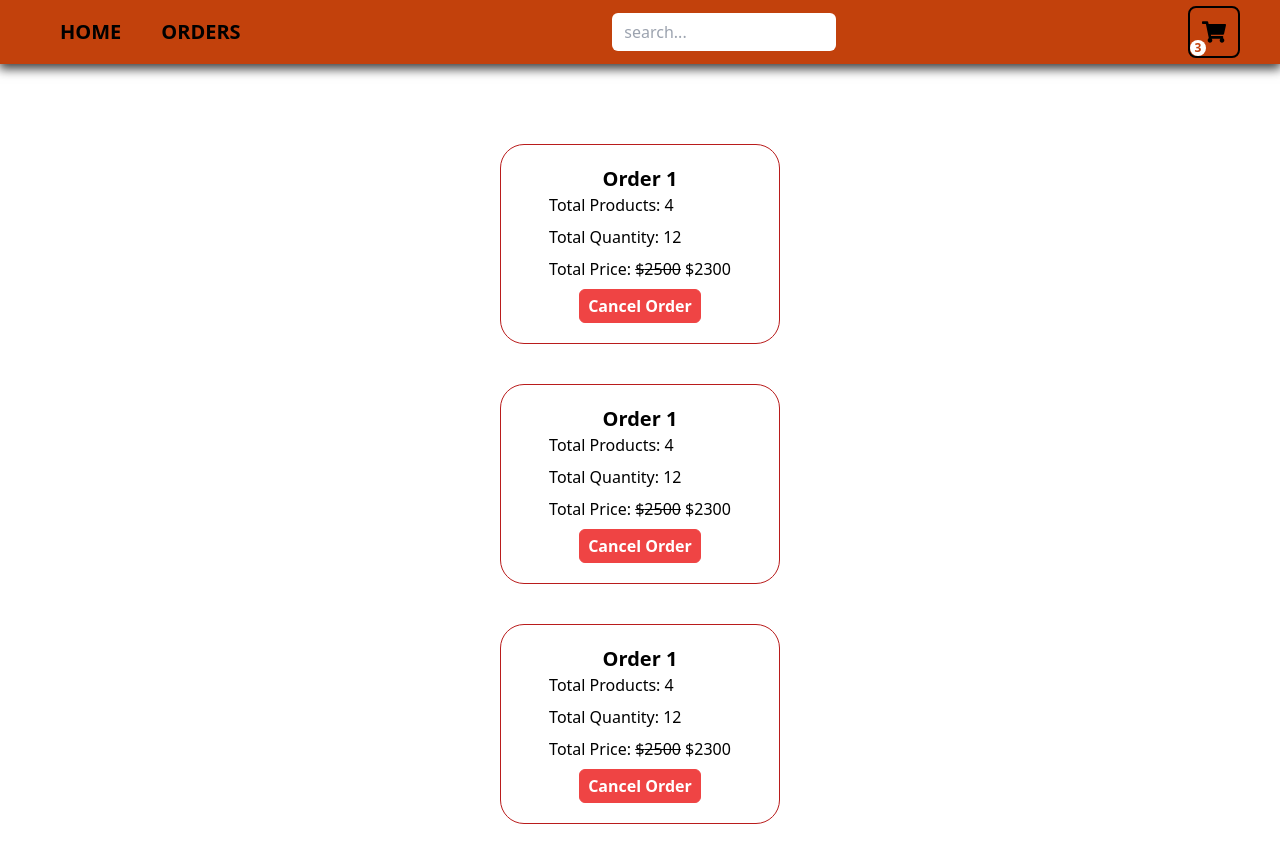
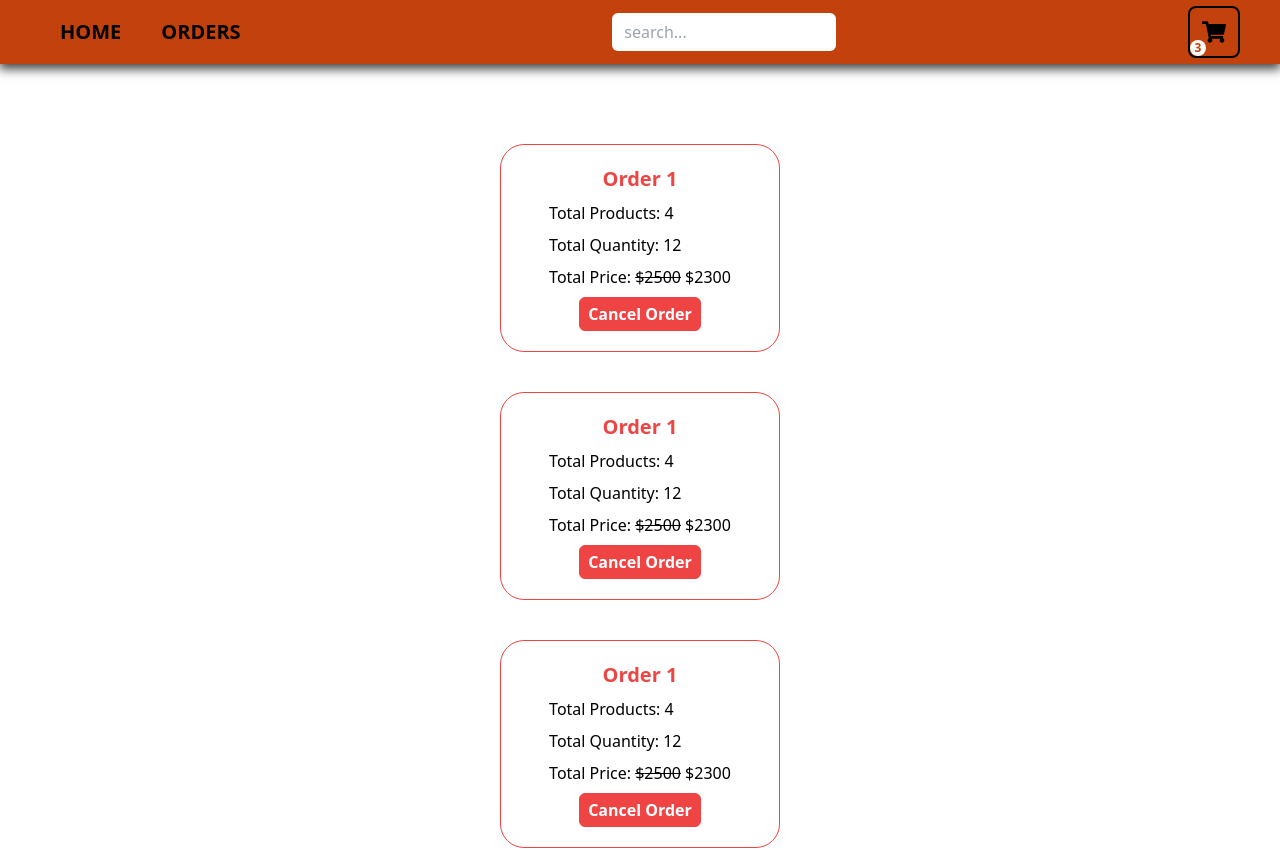
Before and after one commit to minzhoudu/mern-product-cart, a React (Vite) app in the folder frontend/: page /orders in a window 1280 px wide. Shown: the top 850 px of the page. Built offline with nearby package versions, Linux system fonts and the light colour scheme.

Commit message:
[Fe: fix] order title

```diff
--- a/frontend/src/components/Order.tsx
+++ b/frontend/src/components/Order.tsx
@@ -21,8 +21,8 @@ const Order: FC<OrderProps> = () => {
     };
 
     return (
-        <div className="flex flex-col items-center border rounded-3xl py-5 border-red-700 w-1/4">
-            <h1 className="font-bold text-xl">Order 1</h1>
+        <div className="flex flex-col items-center border rounded-3xl py-5 border-red-500 w-1/4">
+            <h1 className="mb-2 font-bold text-xl text-red-500">Order 1</h1>
 
             <div className="flex flex-col gap-2">
                 <h2>Total Products: {order.totalProducts}</h2>
```
